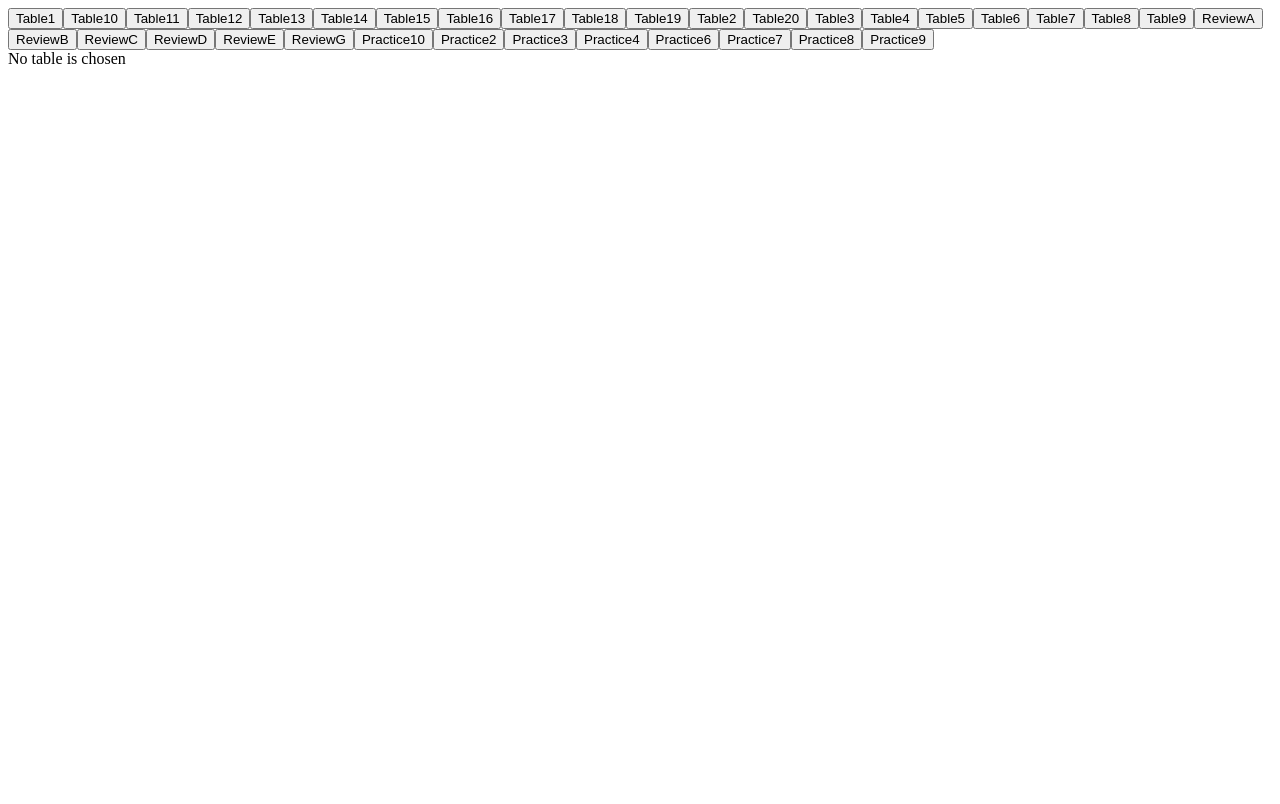
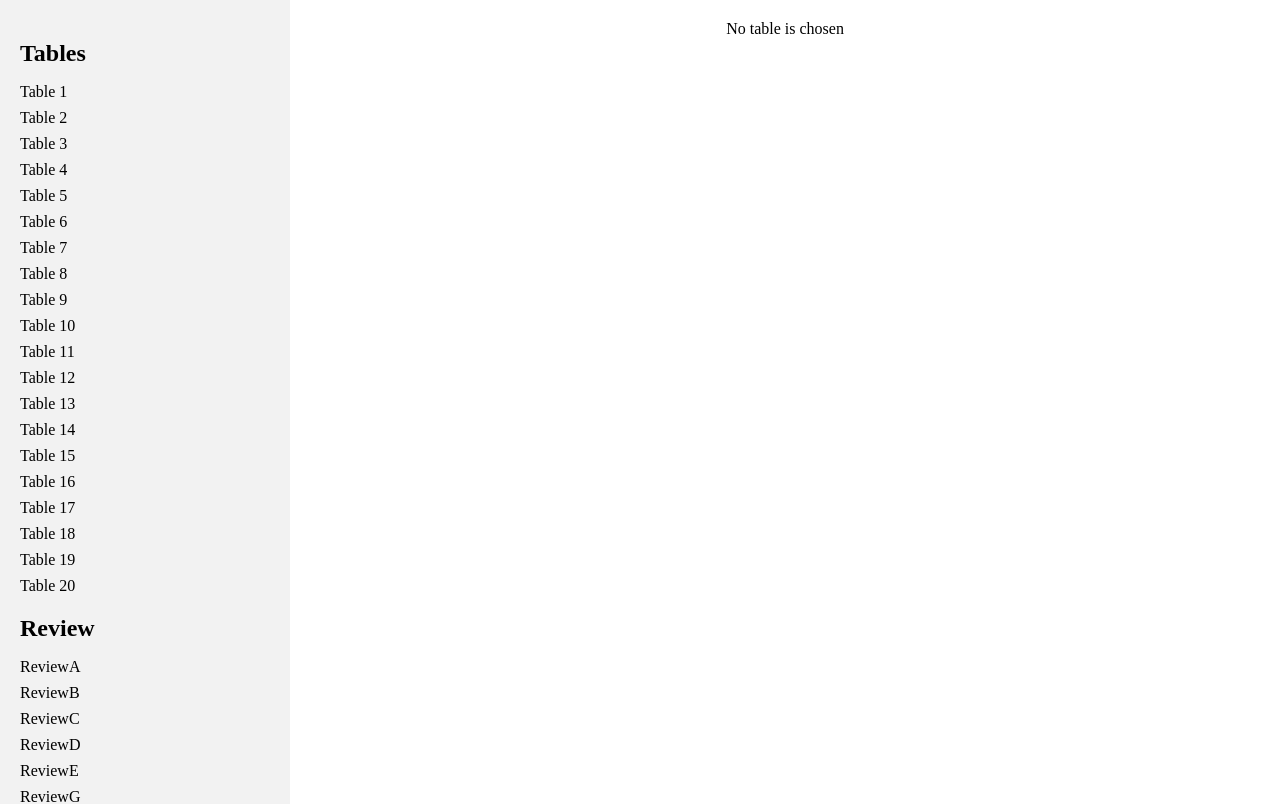
Before and after one commit to excelcodes/ems, a Next.js app: page /chapters/2 in a window 1280 px wide. Shown: the top 804 px of the page. Built offline with nearby package versions, Linux system fonts and the light colour scheme.

Commit message:
sidebar start

```diff
--- a/app/components/Viewer/index.js
+++ b/app/components/Viewer/index.js
@@ -78,11 +78,25 @@ export default function Viewer({ data }) {
   }
 
   return (
-    <main>
-      {data.table.map((set, i) => <button key={i} onClick={() => { setSet(set.data); setStart(false); }}>{set.name}</button>)}
-      {data.review.map((set, i) => <button key={i} onClick={() => { setSet(set.data); setStart(false); }}>{set.name}</button>)}
-      {data.practice.map((set, i) => <button key={i} onClick={() => { setSet(set.data); setStart(false); }}>{set.name}</button>)}
-      <div>
+    <main className="container">
+      {/* {data.table.sort((a, b) => parseInt(a.name.replace(/Table(\d+)/, '$1')) - parseInt(b.name.replace(/Table(\d+)/, '$1'))).map((set, i) => <button key={i} onClick={() => { setSet(set.data); setStart(false); }}>{set.name}</button>)} */}
+      {/* {data.review.map((set, i) => <button key={i} onClick={() => { setSet(set.data); setStart(false); }}>{set.name}</button>)} */}
+      {/* {data.practice.map((set, i) => <button key={i} onClick={() => { setSet(set.data); setStart(false); }}>{set.name}</button>)} */}
+      <div class="sidebar">
+        <h2>Tables</h2>
+        <ul>
+            {data.table.sort((a, b) => parseInt(a.name.replace(/Table(\d+)/, '$1')) - parseInt(b.name.replace(/Table(\d+)/, '$1'))).map((set, i) => <li key={i} onClick={() => { setSet(set.data); setStart(false); }}>{set.name.replace(/([a-zA-Z])([0-9])/g, '$1 $2')}</li>)}
+        </ul>
+        <h2>Review</h2>
+        <ul>
+          {data.review.map((set, i) => <li key={i} onClick={() => { setSet(set.data); setStart(false); }}>{set.name}</li>)}
+        </ul>
+        <h2>Practice</h2>
+        <ul>
+          {data.practice.map((set, i) => <li key={i} onClick={() => { setSet(set.data); setStart(false); }}>{set.name}</li>)}
+        </ul>
+    </div>
+      <div className="main-content">
         {currentQuestionId === "FINISHED" ? <>
           YOU HAVE FINISHED THIS SET
           <button onClick={() => setCurrentQuestionId(0)}>AGAIN?</button>
--- a/app/components/Viewer/style.css
+++ b/app/components/Viewer/style.css
@@ -4,6 +4,58 @@ td {
   border: 1px solid black;
 }
 
+table {
+  margin-left: auto;
+  margin-right: auto;
+}
+
+html,
+body {
+  margin: 0;
+  padding: 0;
+}
+
+.container {
+  display: flex;
+}
+
+.sidebar {
+  background: #f2f2f2;
+  padding: 20px;
+  width: 250px;
+}
+
+.sidebar h2 {
+  margin-bottom: 10px;
+}
+
+.sidebar ul {
+  list-style: none;
+  padding: 0;
+}
+
+.sidebar li {
+  margin-bottom: 8px;
+  cursor: pointer;
+}
+
+.main-content {
+  flex: 1;
+  padding: 20px;
+  text-align: center;
+}
+
+@media (max-width: 768px) {
+  .container {
+    flex-direction: column;
+  }
+
+  .sidebar {
+    width: 100%;
+  }
+}
+
+
 .mcq {
   margin-bottom: 5pt;
   border: 1px solid gray;
```
